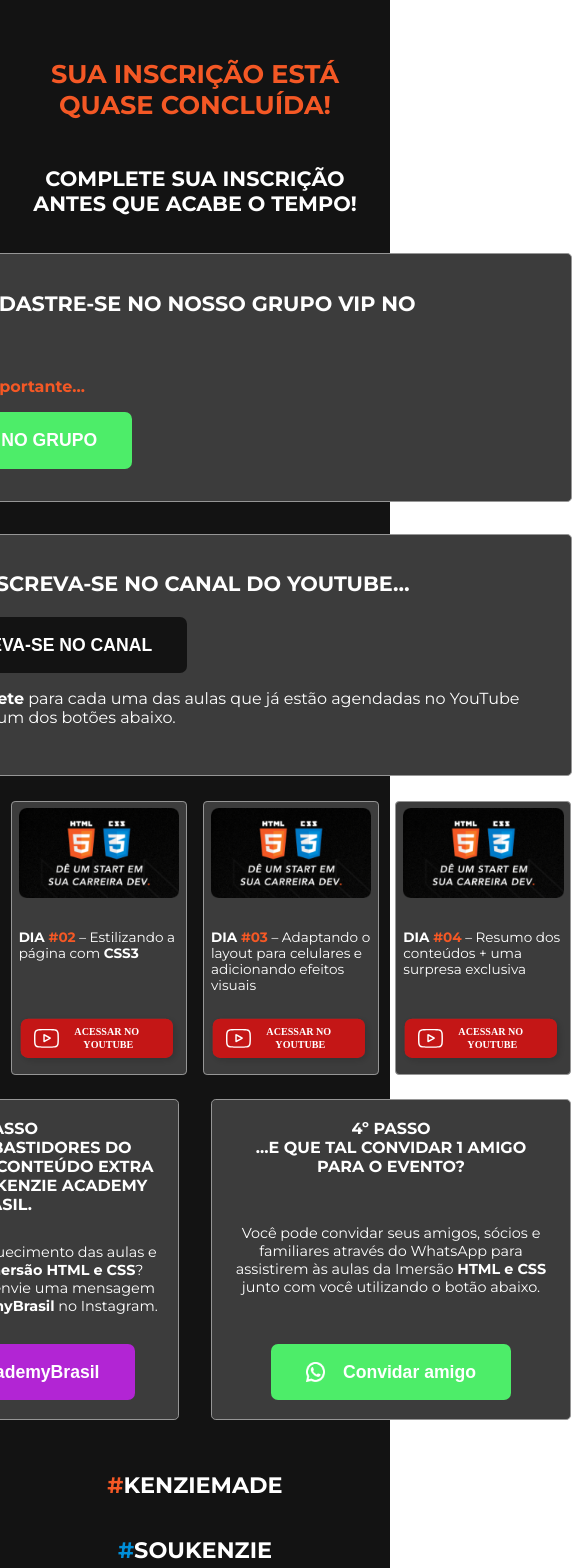
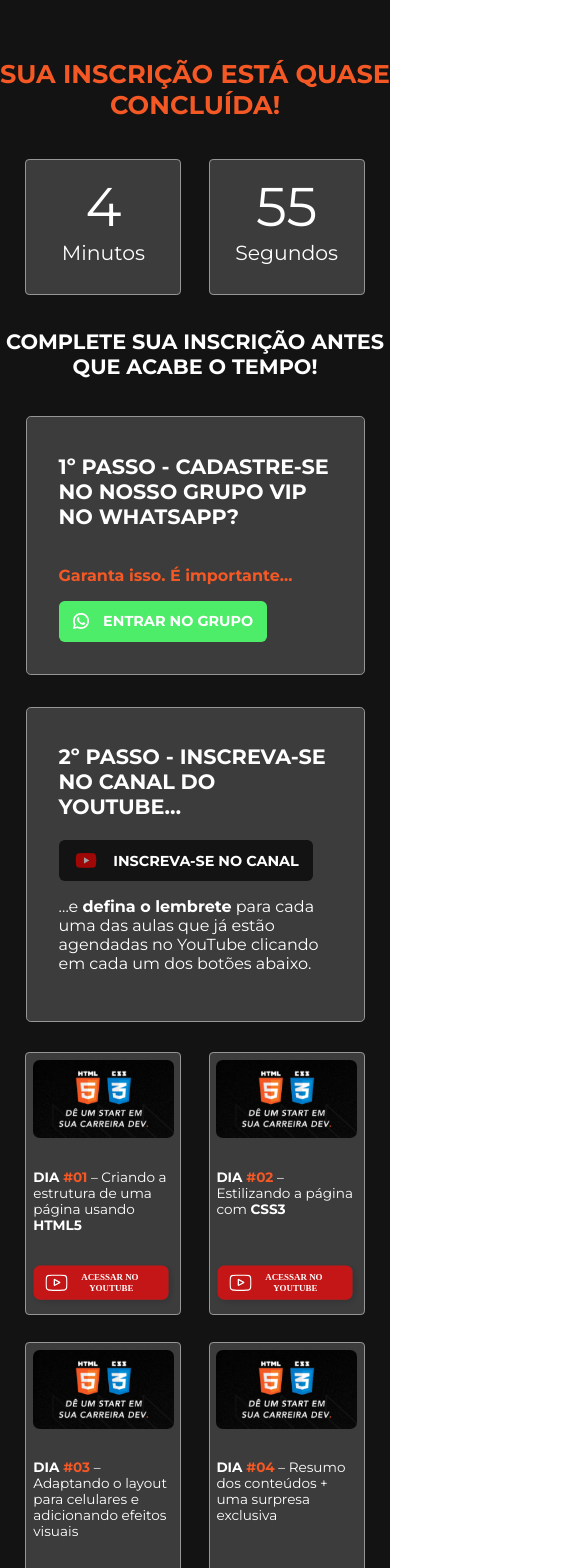
Before and after one commit to ednoguera/lp_html_kenzie, a React (Create React App) app: page /obrigado in a window 390 px wide. Shown: the top 1568 px of the page, 585 px wide, since content can reach past the window. Built offline with nearby package versions, Linux system fonts and the light colour scheme.

Commit message:
finish mobile version

```diff
--- a/src/pages/thank-you/index.js
+++ b/src/pages/thank-you/index.js
@@ -4,6 +4,7 @@
 import Countdown from "react-countdown";
 import HashtagSection from "../../components/hashtag-section";
 import Footer from "../../components/footer";
+import { useHistory } from "react-router-dom";
 
 import {
   Page,
@@ -13,14 +14,32 @@
   Button,
   SmallContainer,
   SmallContainers,
-  MediumContainer
+  MediumContainer,
+  TimeBlock
 } from "./styles";
 import whatsapp from "../../components/assets/img/social/whatsapp.png";
 import youtube from "../../components/assets/img/social/youtube.png";
 import aula from "../../components/assets/img/icons/aula.png";
 import acessarYt from "../../components/assets/img/social/acessar-yt.svg";
 
+const CountdownFive = ({ minutes, seconds }) => {
+  return (
+    <SmallContainers>
+      <TimeBlock>
+        <p className="number">{minutes}</p>
+        <p className="text">Minutos</p>
+      </TimeBlock>
+      <TimeBlock>
+        <p className="number">{seconds}</p>
+        <p className="text">Segundos</p>
+      </TimeBlock>
+    </SmallContainers>
+  );
+};
+
 const ThankYou = () => {
+  const history = useHistory();
+
   useEffect(() => {
     TagManager.dataLayer({
       dataLayer: { event: "activecampaign-form-sent" }
@@ -30,6 +49,7 @@
   return (
     <Page>
       <Title>Sua inscrição está quase concluída!</Title>
+      <Countdown date={Date.now() + 300000} renderer={CountdownFive} />
       <Subtitle>COMPLETE SUA INSCRIÇÃO ANTES QUE ACABE O TEMPO!</Subtitle>
 
       <SubscribeContainer>
@@ -37,7 +57,11 @@
           1º Passo - Cadastre-se no nosso grupo VIP no WhatsApp?
         </Subtitle>
         <p className="info">Garanta isso. É importante...</p>
-        <Button color="green">
+        <Button
+          color="green"
+          href="https://curso-html-css.joinzap.app/"
+          target="_blank"
+        >
           <img src={whatsapp} />
           ENTRAR NO GRUPO
         </Button>
@@ -45,7 +69,11 @@
 
       <SubscribeContainer align="right">
         <Subtitle>2º Passo - Inscreva-se no canal do Youtube…</Subtitle>
-        <Button color="black">
+        <Button
+          color="black"
+          href="https://www.youtube.com/channel/UC6rcCbDzhVoIm1V7WnwPDIQ"
+          target="_blank"
+        >
           <img src={youtube} className="youtube" />
           INSCREVA-SE NO CANAL
         </Button>
@@ -106,39 +134,18 @@
         </SmallContainer>
       </SmallContainers>
 
-      <SmallContainers>
-        <MediumContainer>
-          <Subtitle>
-            3º Passo
-            <br />
-            …acessar os bastidores do evento e obter conteúdo extra conhecendo a
-            Kenzie Academy brasil.
-          </Subtitle>
-          <p className="description">
-            Quer participar do aquecimento das aulas e bastidores para a{" "}
-            <b>Imersão HTML e CSS</b>? Então acesse, siga, e envie uma mensagem
-            para
-            <b> @KenzieAcademyBrasil</b> no Instagram.
-          </p>
-          <Button color="purple">@KenzieAcademyBrasil</Button>
-        </MediumContainer>
-        <MediumContainer>
-          <Subtitle>
-            4º Passo
-            <br />
-            …e que tal Convidar 1 amigo para o evento?
-          </Subtitle>
-          <p className="description">
-            Você pode convidar seus amigos, sócios e familiares através do
-            WhatsApp para assistirem às aulas da Imersão <b>HTML e CSS</b> junto
-            com você utilizando o botão abaixo.
-          </p>
-          <Button color="green">
-            <img src={whatsapp} />
-            Convidar amigo
-          </Button>
-        </MediumContainer>
-      </SmallContainers>
+      <SubscribeContainer>
+        <Subtitle>
+          3º Passo: Acabamos de te enviar <span>um e-mail</span> com um bônus e
+          acesso às lives de aquecimento.
+        </Subtitle>
+        <p className="description">
+          Verifique sua caixa de entrada ou spam/promoções, mova o e-mail para
+          caixa de entrada (se necessário) e já{" "}
+          <b>coloque uma estrela amarela neste e-mail</b>. Assim você recebe
+          todos os avisos e conteúdos!
+        </p>
+      </SubscribeContainer>
 
       <HashtagSection />
       <Footer
--- a/src/pages/thank-you/styles.js
+++ b/src/pages/thank-you/styles.js
@@ -26,6 +26,12 @@
     box-sizing: border-box;
     position: relative;
     top: 2em;
+    font-weight: normal;
+  }
+
+  @media (max-width: 1024px) {
+    flex-wrap: wrap;
+    padding: 2em 0;
   }
 `;
 
@@ -64,9 +70,17 @@
   .reminder {
     font-weight: normal;
   }
+
+  span {
+    color: ${colors.orange};
+  }
+
+  @media (max-width: 1024px) {
+    width: 70vw;
+  }
 `;
 
-export const Button = styled.button`
+export const Button = styled.a`
   outline: none;
   border: none;
   border-radius: 0.4em;
@@ -75,6 +89,7 @@
   background-color: ${(props) => colors[props.color]};
   font-weight: bold;
   font-size: 1.1em;
+  text-decoration: none;
 
   display: flex;
   align-items: center;
@@ -88,10 +103,20 @@
   .youtube {
     width: 1.8em;
   }
+
+  @media (max-width: 1024px) {
+    font-size: 0.9em;
+    padding: 0.8em 1em;
+  }
 `;
 
 export const SmallContainers = styled.div`
   display: flex;
+
+  @media (max-width: 1024px) {
+    flex-wrap: wrap;
+    justify-content: center;
+  }
 `;
 
 export const SmallContainer = styled(SubscribeContainer)`
@@ -123,6 +148,11 @@
   span {
     color: ${colors.orange};
   }
+
+  @media (max-width: 1024px) {
+    width: 40vw;
+    margin: 1em 1em;
+  }
 `;
 
 export const MediumContainer = styled(SubscribeContainer)`
@@ -144,3 +174,22 @@
     margin: 2em 0;
   }
 `;
+
+export const TimeBlock = styled(SmallContainer)`
+  flex-direction: column;
+  text-align: center;
+  padding: 1em;
+  margin: 1em;
+
+  p {
+    margin: 0;
+  }
+
+  .number {
+    font-size: 4em;
+  }
+
+  .text {
+    font-size: 1.5em;
+  }
+`;
```
